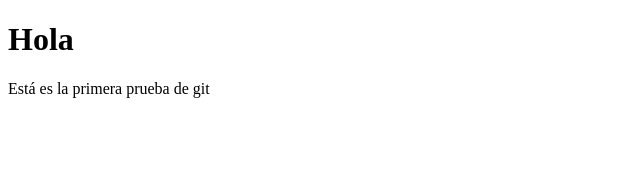
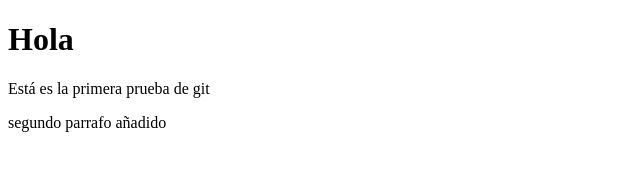
Before and after one commit to esteban0315/git_test, a plain HTML site: page index.html in a window 1280 px wide. Shown: the whole page, without its empty margins (0-640 px from the left). Drawn offline with Linux system fonts and the light colour scheme.

Commit message:
segundo parrafo

```diff
--- a/index.html
+++ b/index.html
@@ -8,5 +8,6 @@
 <body>
     <h1>Hola</h1>
     <p>Está es la primera prueba de git</p>
+    <p>segundo parrafo añadido</p>
 </body>
 </html>
```
